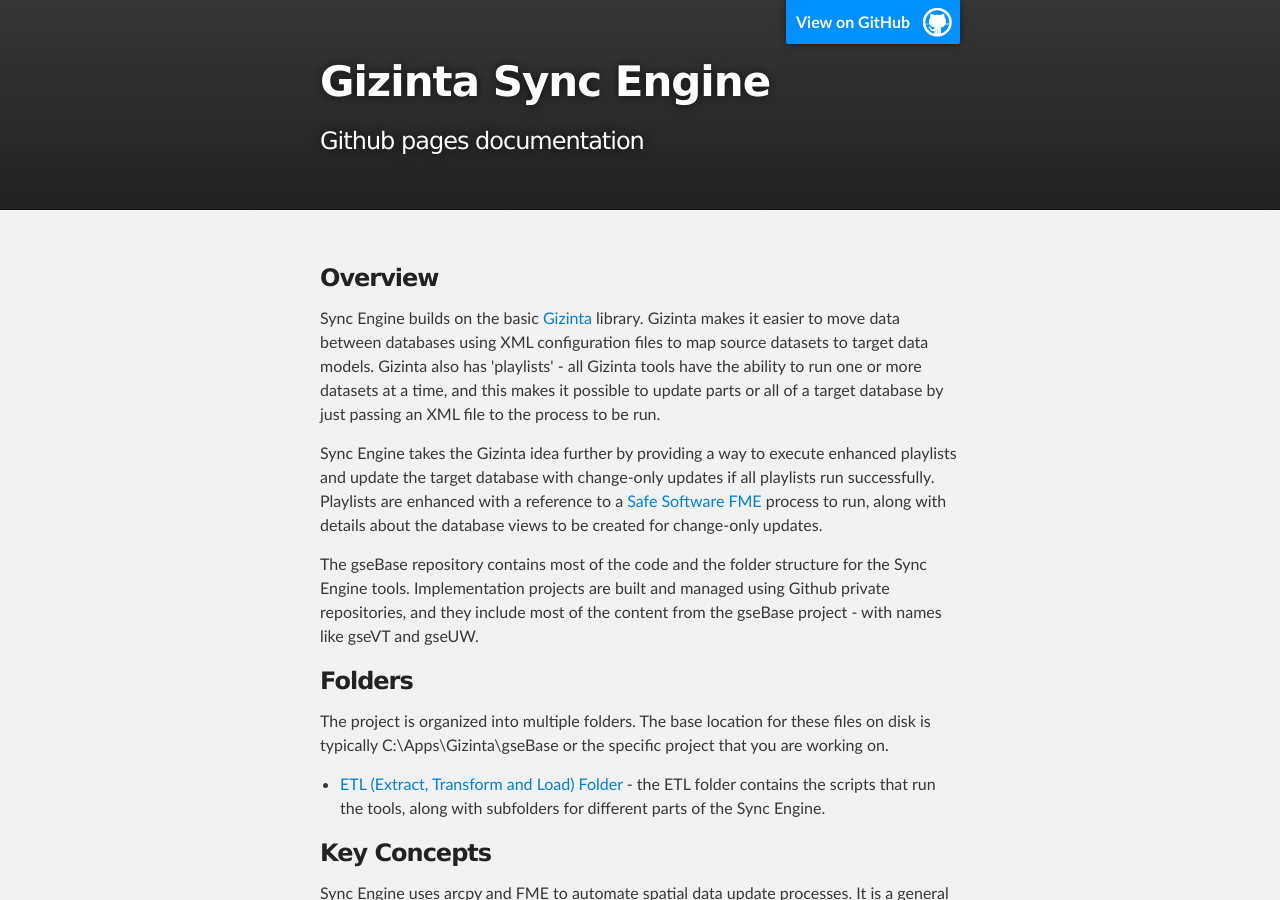
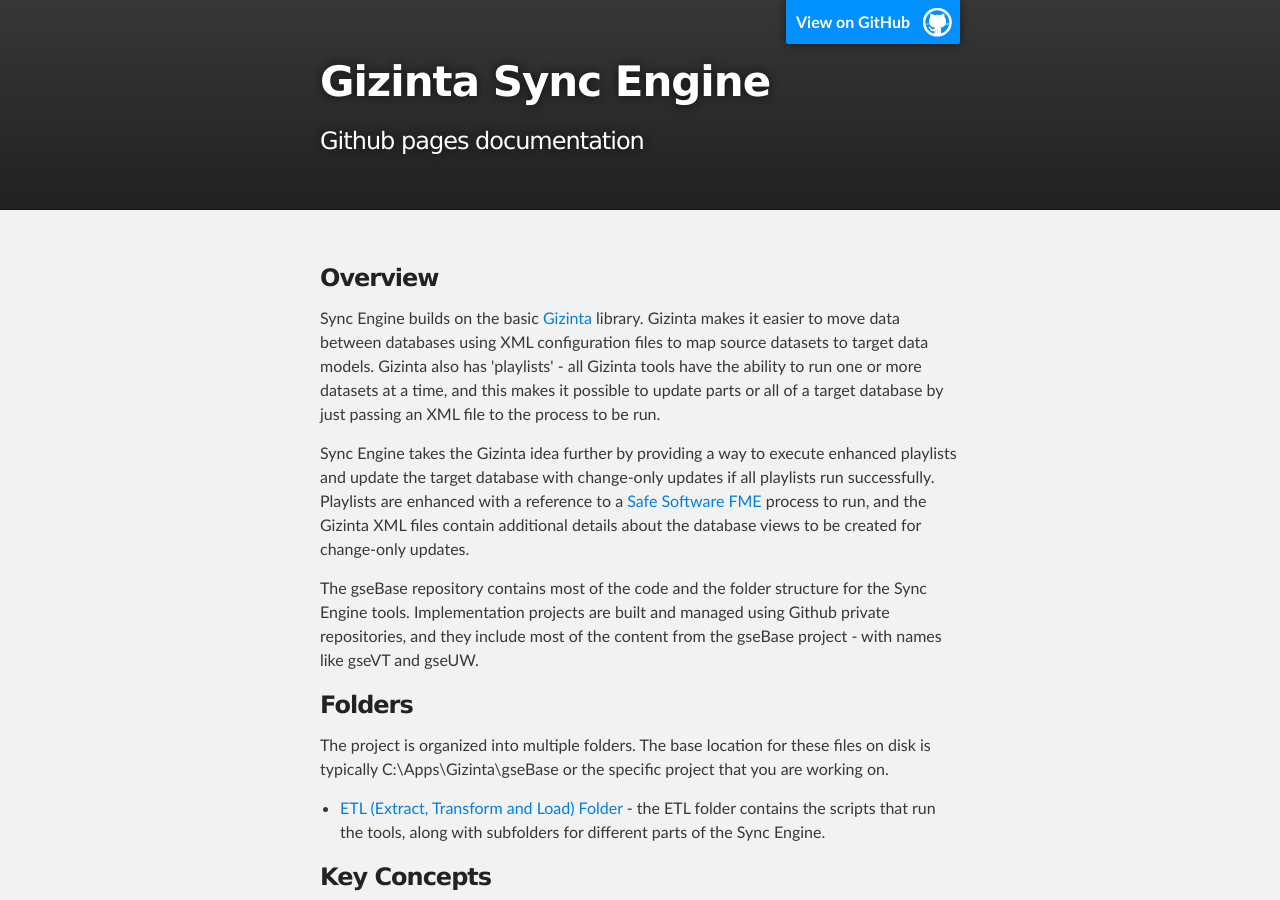
Before and after one commit to Vertex3/gseBase, a Jekyll site: the page built from index.html, in a window 1280 px wide and 900 px high. Built offline with Jekyll 4.4.1, drawn with Linux system fonts in a browser that asks for light colours.

Commit message:
Updated index.html

```diff
--- a/index.html
+++ b/index.html
@@ -16,7 +16,7 @@
 	  <h3><a id="welcome" class="anchor" href="#welcome" aria-hidden="true"><span class="octicon octicon-link"></span></a>Overview</h3>
         <p>Sync Engine builds on the basic <a href="http://github.com/Gizinta/gzTools" target='new'>Gizinta</a> library. Gizinta makes it easier to move data between databases using XML configuration files to map source datasets to target data models. Gizinta also has 'playlists' - all Gizinta tools have the ability to run one or more datasets at a time, and this makes it possible to update parts or all of a target database by just passing an XML file to the process to be run.</p>
 
-        <p>Sync Engine takes the Gizinta idea further by providing a way to execute enhanced playlists and update the target database with change-only updates if all playlists run successfully. Playlists are enhanced with a reference to a <a href='http://safe.com' target='new'>Safe Software FME</a> process to run, along with details about the database views to be created for change-only updates.</p>
+        <p>Sync Engine takes the Gizinta idea further by providing a way to execute enhanced playlists and update the target database with change-only updates if all playlists run successfully. Playlists are enhanced with a reference to a <a href='http://safe.com' target='new'>Safe Software FME</a> process to run, and the Gizinta XML files contain additional details about the database views to be created for change-only updates.</p>
 
         <p>The gseBase repository contains most of the code and the folder structure for the Sync Engine tools. Implementation projects are built and managed using Github private repositories, and they include most of the content from the gseBase project - with names like gseVT and gseUW.</p>
 
```
